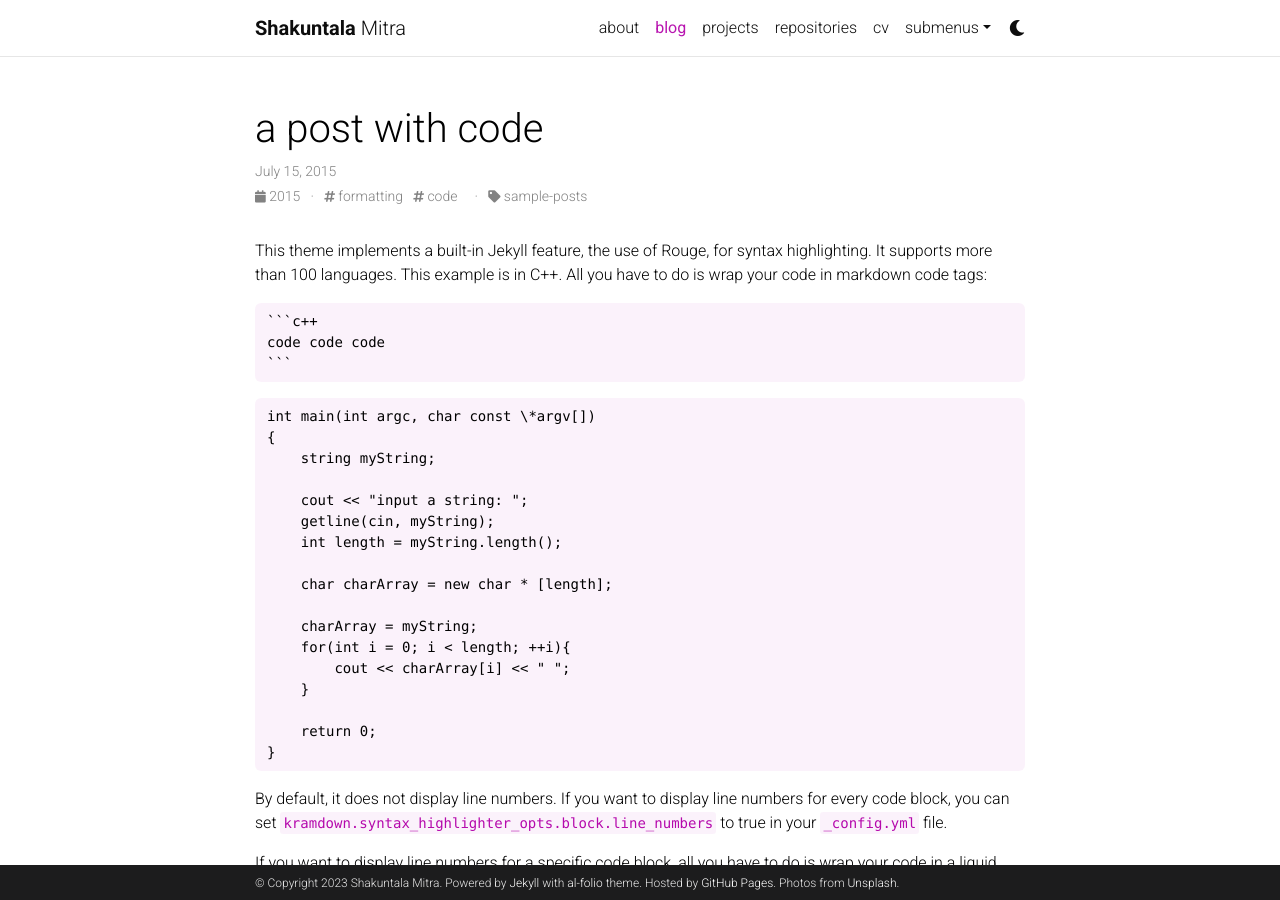
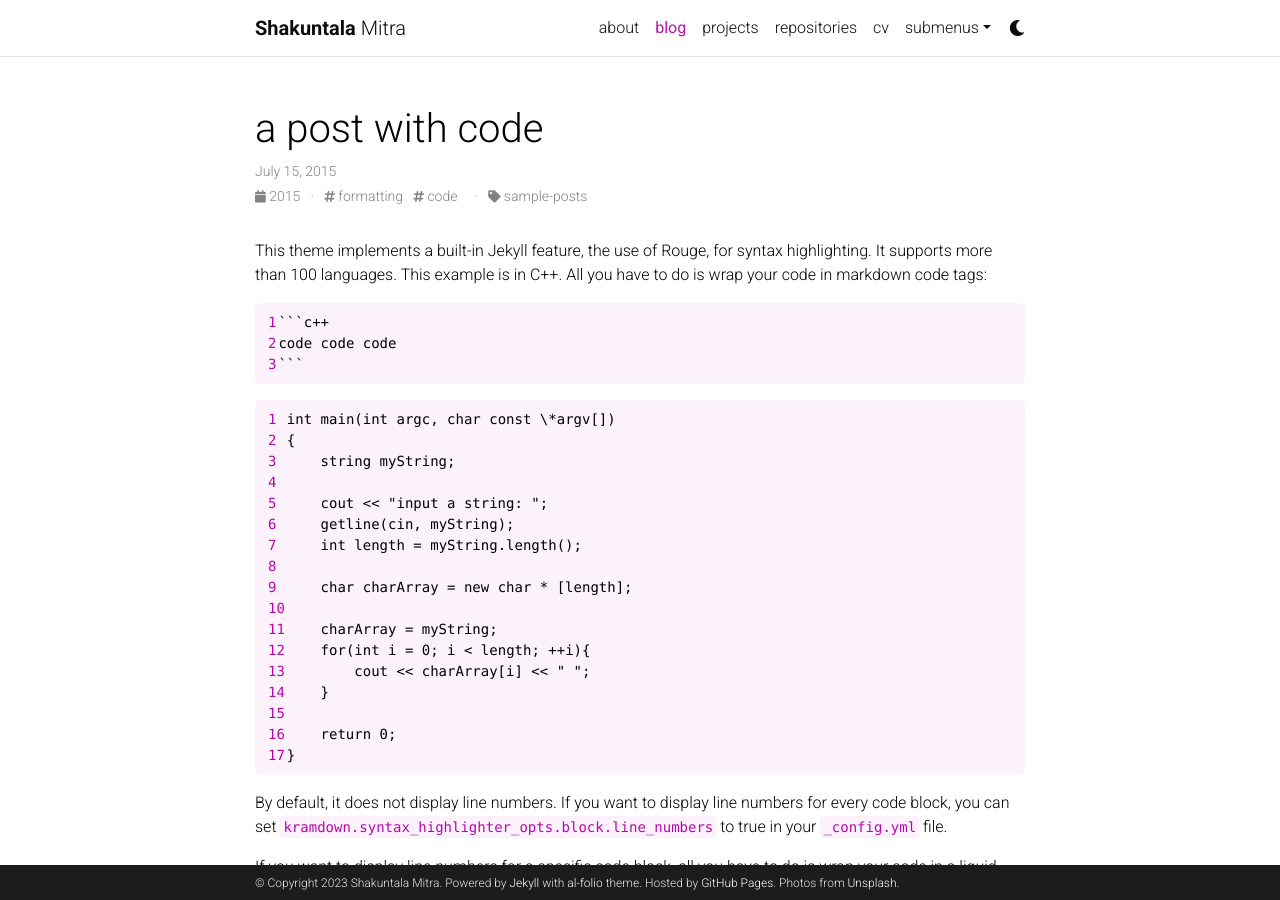
Before and after one commit to dna-witch/dna-witch.github.io, a Jekyll site: the page built from _posts/2015-07-15-code.md, in a window 1280 px wide and 900 px high. Built offline with Jekyll 4.4.1, drawn with Linux system fonts in a browser that asks for light colours; full-size pictures stand in for the smaller copies a plugin makes; comment, search, counter and statistics services are not loaded; a style sheet for code colours, icons or effects is not loaded.

Commit message:
Edited code highlighting with new Rouge themes

```diff
--- a/_config.yml
+++ b/_config.yml
@@ -28,8 +28,9 @@
 # -----------------------------------------------------------------------------
 
 # code highlighter theme
-highlight_theme_light: github   # https://github.com/jwarby/jekyll-pygments-themes
-highlight_theme_dark: native    # https://github.com/jwarby/jekyll-pygments-themes
+# https://github.com/brazacz/rouge-themes
+highlight_theme_light: tulip   # https://github.com/jwarby/jekyll-pygments-themes
+highlight_theme_dark: thankful_eyes    # https://github.com/jwarby/jekyll-pygments-themes
 
 # repo color theme
 repo_theme_light: nightowl      # https://github.com/anuraghazra/github-readme-stats/blob/master/themes/README.md
@@ -150,7 +151,7 @@
   lang: en
 
 # Disqus comments (DEPRECATED)
-disqus_shortname: al-folio # put your disqus shortname
+disqus_shortname: # put your disqus shortname
 # https://help.disqus.com/en/articles/1717111-what-s-a-shortname
 
 # External sources.
@@ -191,7 +192,7 @@
     span:
       line_numbers: false
     block:
-      line_numbers: false
+      line_numbers: true
       start_line: 1
 
 # Includes & excludes
```
